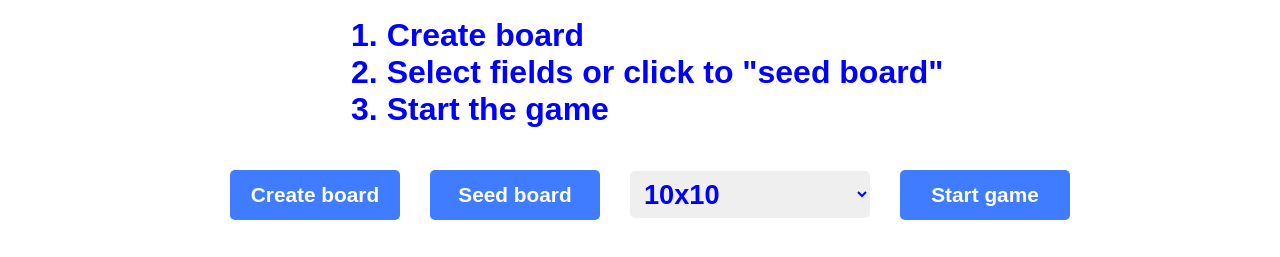
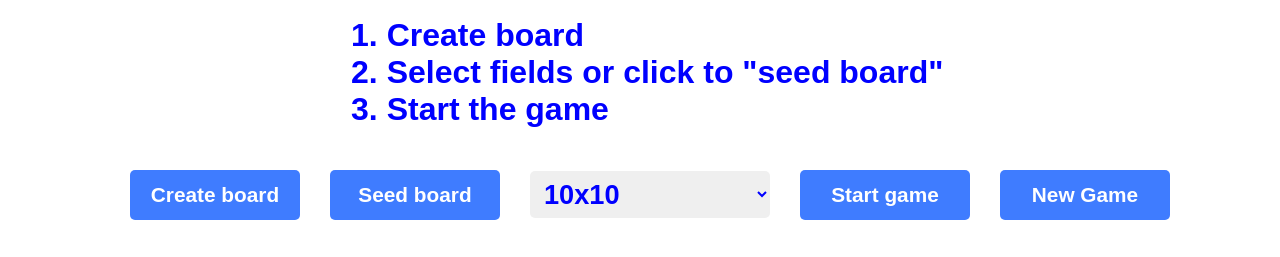
Before and after one commit to antonsipin/life, a website: page public/index.html in a window 1280 px wide. Shown: the part 121-378 px from the top of the page. Drawn offline with Linux system fonts and the light colour scheme.

Commit message:
Add some logic

```diff
--- a/public/css/style.css
+++ b/public/css/style.css
@@ -94,6 +94,22 @@
 	margin: 0 30px 0 30px;
 }
 
+.btnStop {
+	display: flex;
+	justify-content: center;
+	align-items: center;
+	width: 170px;
+	height: 50px;
+	border: none;
+	border-radius: 5px;
+	background-color: rgb(63, 124, 255);
+	cursor: pointer;
+	font-size: 1.3rem;
+	color: white;
+	font-weight: 700;
+	margin: 0 30px 0 0;
+}
+
 .btnStart:hover {
 	display: flex;
 	justify-content: center;
--- a/public/index.html
+++ b/public/index.html
@@ -46,6 +46,9 @@
 			<button class="btnStart">
 				Start game
 			</button>
+			<button class="btnStop">
+				New Game
+			</button>
 		</div>
 		<div class="timeDiv"></div>
 
--- a/public/js/app.js
+++ b/public/js/app.js
@@ -2,6 +2,7 @@ const rootDiv = document.querySelector('.wrapper')
 const fieldDiv = document.querySelector('.fieldDiv')
 const createButton = document.querySelector('.btnCreate')
 const startButton = document.querySelector('.btnStart')
+const stopButton = document.querySelector('.btnStop')
 const seedButton = document.querySelector('.btnSeed')
 const buttonWidth = 50
 const select = document.querySelector('.select')
@@ -16,6 +17,8 @@ startButton.addEventListener('click', () => step())
 
 seedButton.addEventListener('click', () => seed())
 
+stopButton.addEventListener('click', () => stop())
+
 function renderTime () {
 	const date = new Date()
 	const hours = date.getHours()
@@ -24,6 +27,10 @@ function renderTime () {
 	if (timeDiv) {
 		timeDiv.innerHTML = `<span class="timeSpan" style="color: red; width: 100%; height: 50px;">Generation Time: ${hours}:${minutes}:${seconds}</span>`
 	}
+}
+
+function stop () {
+	location.reload()
 }
 
 function boardCreate (viewport) {
```
